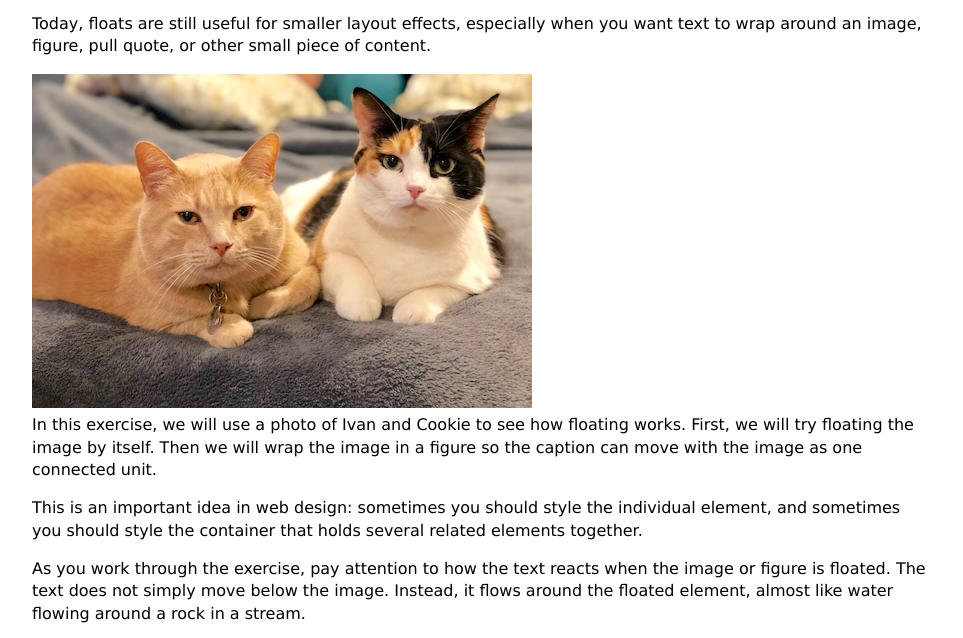
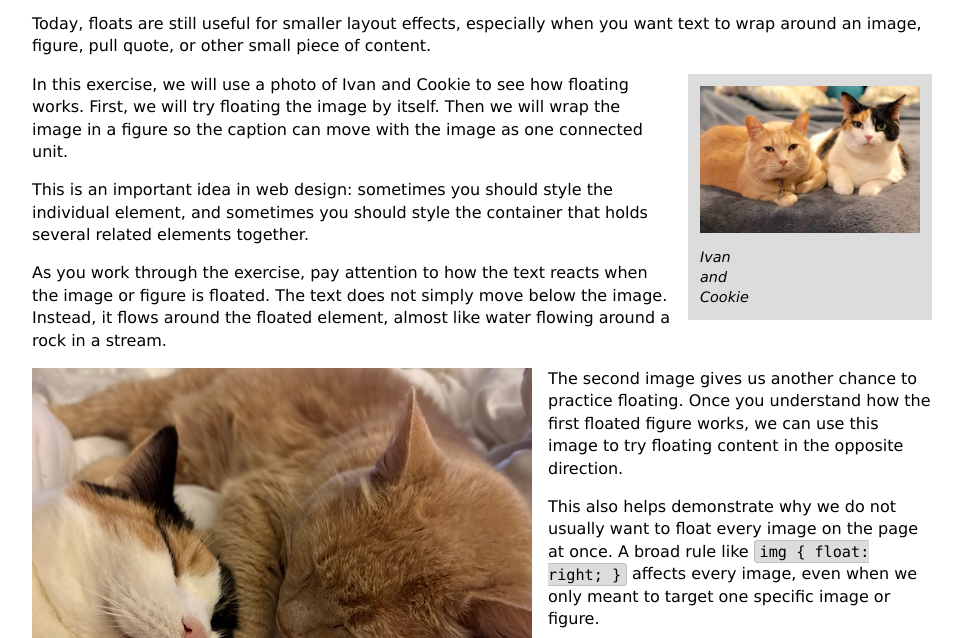
Before and after one commit to Aayush-kmr/css-float-intro, a plain HTML site: page index.html in a window 1280 px wide. Shown: the part 148-786 px from the top of the page, without its empty margins (158-1121 px from the left). Drawn offline with Linux system fonts and the light colour scheme.

Commit message:
Style sheet changes
Added image floats so text can wrap properly

```diff
--- a/index.html
+++ b/index.html
@@ -15,8 +15,11 @@
 
   <p>Today, floats are still useful for smaller layout effects, especially when you want text to wrap around an image, figure, pull quote, or other small piece of content.</p>
 
+  <figure class="cats-right">
   <!-- During the exercise, we will turn this image into a figure with a caption. -->
   <img src="ivan-cookie.jpg" alt="Ivan and Cookie sitting together">
+  <figcaption>Ivan and Cookie</figcaption>
+  </figure>
 
   <p>In this exercise, we will use a photo of Ivan and Cookie to see how floating works. First, we will try floating the image by itself. Then we will wrap the image in a figure so the caption can move with the image as one connected unit.</p>
 
@@ -24,8 +27,9 @@
 
   <p>As you work through the exercise, pay attention to how the text reacts when the image or figure is floated. The text does not simply move below the image. Instead, it flows around the floated element, almost like water flowing around a rock in a stream.</p>
 
+
   <!-- This is just an image so it doesn't need to be a figure -->
-  <img src="nap.jpg" alt="Ivan and Cookie taking a cat nap">
+  <img src="nap.jpg" alt="Ivan and Cookie taking a cat nap" class="cats-left">
 
   <p>The second image gives us another chance to practice floating. Once you understand how the first floated figure works, we can use this image to try floating content in the opposite direction.</p>
 
--- a/styles.css
+++ b/styles.css
@@ -1,14 +1,31 @@
 /* ========================================
    Float Practice
 ======================================== */
+.cats-right {
+  float: right;
+  background-color: gainsboro;
+  padding: 0.75rem;
+  margin-left: 1rem;
+  width: 220px;
+}
 
+.cats-left {
+  float: left;
+  margin: 0 1rem 1rem 0;
+}
 
+.cats-right figcaption {
+  text-align: center;
+  font-size: 0.9rem;
+  font-style: italic;
+  margin-top: 0.5rem;
+  max-width: 20px;
+}
 
-
-
-
-
-
+img {
+  max-width: 100%;
+  height: auto;
+}
 
 /* ========================================
    Base Page Styles
```
